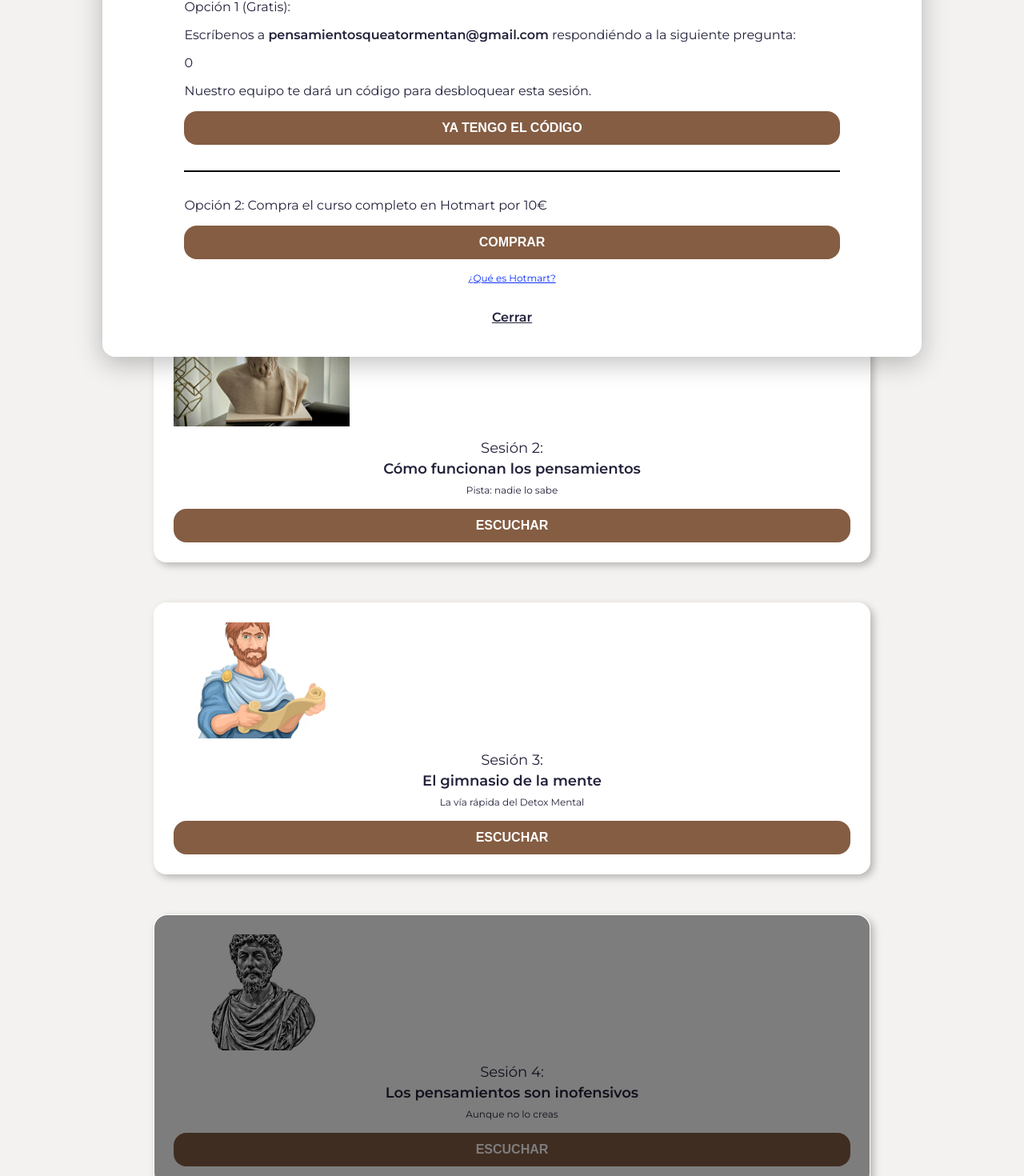
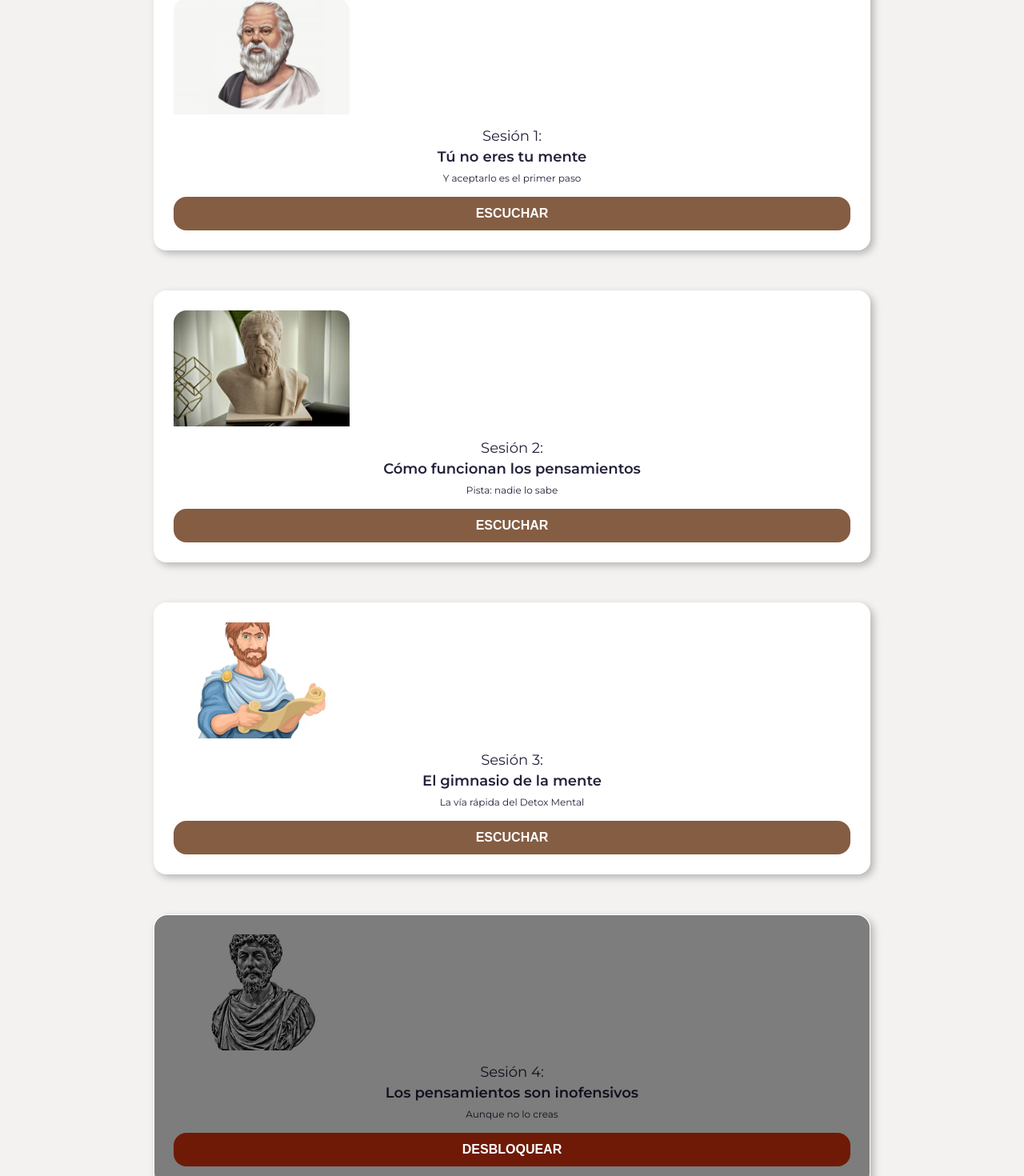
Before and after one commit to alejandroluisacosta/detox-mental-2.0, a React (Vite) app in the folder frontend/: page /course in a window 1280 px wide. Shown: the part 217-1687 px from the top of the page at 80% size. Built offline with nearby package versions, Linux system fonts and the light colour scheme.

Commit message:
add: additional styling for blocked sessions

```diff
--- a/frontend/src/Pages/Course/Course.css
+++ b/frontend/src/Pages/Course/Course.css
@@ -78,3 +78,9 @@
     font-size: 12px;
     margin-bottom: 16px;
 }
+
+.session__button--blocked {
+    position: relative;
+    z-index: 2;
+    background-color: #6F1A07;
+}
--- a/frontend/src/Pages/Course/Course.jsx
+++ b/frontend/src/Pages/Course/Course.jsx
@@ -12,7 +12,7 @@ const originalSessions = [
 ]
 
 const Course = () => {
-    const [openModal, setOpenModal] = useState(true);
+    const [openModal, setOpenModal] = useState(false);
     const [sessions, setSessions] = useState([...originalSessions]);
     const selectedSession = useRef(null);
     const navigate = useNavigate();
@@ -25,13 +25,6 @@ const Course = () => {
         } else {
             <Navigate to={`${sessionToOpen.id}`} />
         }
-    }
-
-    const isSessionBlocked = (isBlocked) => {
-        if (isBlocked) {
-            return { backgroundColor: 'black' };
-        }
-        return {};
     }
 
     return (
@@ -47,7 +40,7 @@ const Course = () => {
                         <h2 className='session__header'>{`Sesión ${session.id}:`}</h2>
                         <h2 className='session__title'>{session.title}</h2>
                         <p className='session__description'>{session.description}</p>
-                        <button className='session__button'>ESCUCHAR</button>
+                        <button className={`session__button${session.isBlocked ? ' session__button--blocked' : ''}`}>{session.isBlocked ? 'DESBLOQUEAR' : 'ESCUCHAR'}</button>
                     </div>
                 ))}
 
--- a/frontend/src/index.css
+++ b/frontend/src/index.css
@@ -35,7 +35,7 @@ strong {
 
 button {
     width: 100%;
-    padding: 12px 64px;
+    padding: 12px 0;
     border-radius: 16px;
     border: none;
     background-color: var(--mid-light-brown);
```
